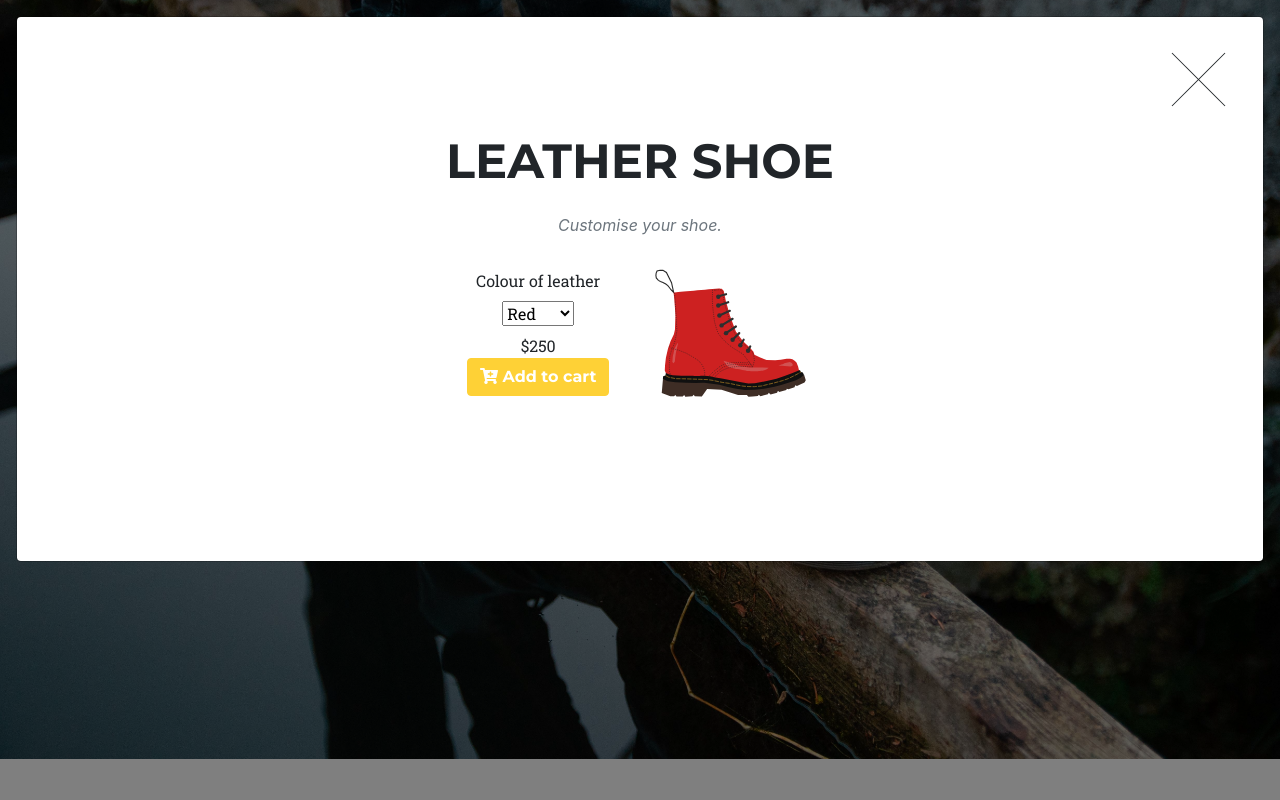
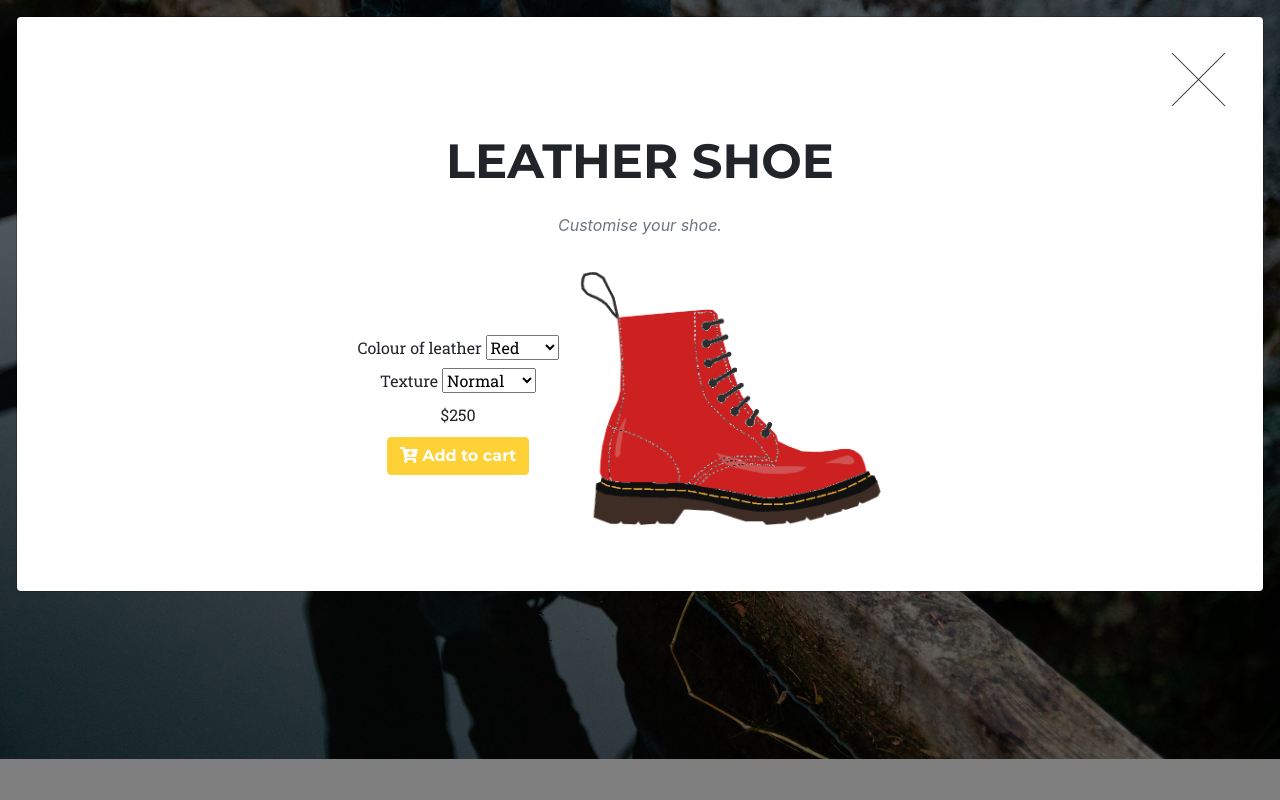
Before and after one commit to AdamXweb/DoctorShoe, a PHP site: page / in a window 1280 px wide, after a click that opens the changed part. Run offline with PHP 8.4, Linux system fonts and the light colour scheme; some web fonts are replaced.

Commit message:
feat: separated leather shoe into elements & applied textures. Minor fixes

```diff
--- a/css/shoestyle.css
+++ b/css/shoestyle.css
@@ -724,6 +724,11 @@ ul.social-buttons li a:active, ul.social-buttons li a:focus, ul.social-buttons l
   --sat:0%;
   --backg:rgba(49, 49, 49, var(--opac));
 }
+.brown{
+  --colour:0deg;
+  --sat:0%;
+  --backg:rgba(116, 77, 20, var(--opac));
+}
 .purple{
   --colour: -23deg;
   --sat:50%;
@@ -735,13 +740,84 @@ ul.social-buttons li a:active, ul.social-buttons li a:focus, ul.social-buttons l
   --backg:rgba(255, 255, 255 var(--opac));
 }
 .shoe {
-	position: relative;
-	width: 151px;
-	height: 128px;
+	position: absolute;
+	width: 302px;
+	height: 256px;
 	background: url('../img/leather.svg') center center no-repeat;
-	transform-origin: 0 95%;
+
+  transform: scale(2);
   filter: hue-rotate(var(--colour)) saturate(var(--sat));
 }
+
+.soles{
+  position: absolute;
+  width: 151px;
+	height: 128px;
+  background: url('../img/texture/leather_0000s_0007_sole.png');
+  background-size: 151px;
+  background-repeat: no-repeat;
+}
+.llaces{
+  position: absolute;
+  width: 151px;
+	height: 128px;
+  background: url('../img/texture/leather_0000s_0006_Laces.png');
+  background-size: 151px;
+  background-repeat: no-repeat;
+}
+.stiching{
+  position: absolute;
+  width: 151px;
+	height: 128px;
+  background: url('../img/texture/leather_0000s_0008_stiching.png');
+  background-size: 151px;
+  background-repeat: no-repeat;
+}
+.texture{
+  position: absolute;
+  width: 151px;
+	height: 128px;
+  background: var(--url);
+  background-size: 151px;
+  background-repeat: no-repeat;
+}
+.holey{
+  --url: url('../img/texture/leather_0000s_0004_holey.png')
+}
+.sofa{
+  --url: url('../img/texture/leather_0000s_0002_sofa.png')
+}
+.shiny{
+  --url: url('../img/texture/leather_0000s_0003_shiny.png')
+}
+.thich{
+  --url: url('../img/texture/leather_0000s_0001_thich.png')
+}
+.ugly{
+  --url: url('../img/texture/leather_0000s_0000_ugly.png')
+}
+.crocodile{
+  --url: url('../img/texture/leather_0000s_0005_crocodile.png')
+}
+.baseshoe{
+  --url: url('../img/texture/leather_0000s_0009_Base.png')
+}
+/* .shoe::before {
+  content: '';
+  background: url('../img/texture/grain.webp');
+  height: 100%;
+  width: 100%;
+  position: absolute;
+  top: 0;
+  left: 0;
+  opacity: 0;
+  transition: opacity .5s;
+}
+
+.shoe:hover::before {
+  opacity: .5; /* amount of opacity to blend the two images */
+} */
+
 
 /* Everyday SHoe*/
 
--- a/index.html
+++ b/index.html
@@ -60,7 +60,8 @@
         </ul>
         <div class="row">
           <div class="col">
-            <button type="button" class="btn btn-primary" data-toggle="modal" data-target="#cart">Cart (<span class="total-count"></span>)</button></div>
+            <button type="button" class="btn btn-primary" data-toggle="modal" data-target="#cart">Cart (<span
+                class="total-count"></span>)</button></div>
         </div>
       </div>
     </div>
@@ -423,27 +424,44 @@
               <div class="modal-body">
                 <div class="row">
                   <!-- Project Details Go Here -->
-                  <div class="col-12">
+                  <div class="col-12 mb-5">
                     <h2 class="text-uppercase">Leather Shoe</h2>
-                    <p class="item-intro text-muted">Customise your shoe.</p>
+                    <p class="item-intro text-muted mb-5">Customise your shoe.</p>
                   </div>
-                  <div class="row mx-auto mb-5">
                   <div class="col-6">
-                      <label>Colour of leather</label><select id="color" class="color mb-2">
-                        <option value="red" value="">Red</option>
+                    <label>Colour of leather</label>
+                    <select id="color" class="color mb-2">
+                      <option value="red">Red</option>
                       <option value="green">Green</option>
                       <option value="blue">Blue</option>
                       <option value="black">Black</option>
                       <option value="purple">Purple</option>
                       <option value="pink">Pink</option>
+                      <option value="brown">Brown</option>
                     </select>
                     </br>
-                      <span class="mb-2">$250</span>
-                      <a class="add-to-cart btn btn-primary" data-name="Leather shoe" data-price="250" data-toggle="modal" href="#"><i class="fas fa-cart-plus"></i>
+                    <label>Texture</label>
+                    <select id="selecttexture" class="color mb-2">
+                      <option value="baseshoe">Normal</option>
+                      <option value="crocodile">Crocodile</option>
+                      <option value="holey">Holes</option>
+                      <option value="sofa">Worn</option>
+                      <option value="shiny">Shony</option>
+                      <option value="thich">Thich</option>
+                      <option value="ugly">Ugly</option>
+                    </select>
+                    </br>
+                    <p class="mb-2">$250</p>
+                    <a class="add-to-cart btn btn-primary" data-name="Leather shoe" data-price="250" data-toggle="modal"
+                      href="#"><i class="fas fa-cart-plus"></i>
                       Add to cart </a>
                   </div>
-                    <div class="col-6">
-                      <div id="shoe" class="shoe"></div>
+                  <div class="col-6 mb-5">
+                    <div id="shoe" class="mb-5">
+                      <div id="texture" class="texture shoe baseshoe"></div>
+                      <div class="llaces shoe"></div>
+                      <div class="soles shoe"></div>
+                      <div class="stiching shoe"></div>
                     </div>
                   </div>
                 </div>
@@ -473,9 +491,9 @@
                     <h2 class="text-uppercase">Everyday Shoe</h2>
                     <p class="item-intro text-muted">Customise your shoe.</p>
                   </div>
-                      <div class="row mx-auto mb-5">
                     <div class="col-6">
-                          <label>Colour of upper </label><select id="selectupper" class="selectupper mb-2">
+                      <label>Colour of upper </label>
+                      <select id="selectupper" class="selectupper mb-2">
                         <option value="white">White</option>
                         <option value="red">Red</option>
                         <option value="green">Green</option>
@@ -483,9 +501,11 @@
                         <option value="black">Black</option>
                         <option value="purple">Purple</option>
                         <option value="pink">Pink</option>
+                        <option value="brown">Brown</option>
                       </select>
                       </br>
-                          <label>Colour of laces </label><select id="selectlace" class="selectlace mb-2">
+                      <label>Colour of laces </label>
+                      <select id="selectlace" class="selectlace mb-2">
                         <option value="white">White</option>
                         <option value="red">Red</option>
                         <option value="green">Green</option>
@@ -493,9 +513,11 @@
                         <option value="black">Black</option>
                         <option value="purple">Purple</option>
                         <option value="pink">Pink</option>
+                        <option value="brown">Brown</option>
                       </select>
                       </br>
-                          <label>Colour of sole </label><select id="selectsole" class="selectsole mb-2">
+                      <label>Colour of sole </label>
+                      <select id="selectsole" class="selectsole mb-2">
                         <option value="white">White</option>
                         <option value="red">Red</option>
                         <option value="green">Green</option>
@@ -503,9 +525,11 @@
                         <option value="black">Black</option>
                         <option value="purple">Purple</option>
                         <option value="pink">Pink</option>
+                        <option value="brown">Brown</option>
                       </select>
                       </br>
-                        <label>Colour of base </label><select id="selectbase" class="selectbase mb-2">
+                      <label>Colour of base </label>
+                      <select id="selectbase" class="selectbase mb-2">
                         <option style="background-color: White;" value="white">White</option>
                         <option style="background-color: red;" value="red">Red</option>
                         <option style="background-color: green;color: #FFFFFF;" value="green">Green</option>
@@ -513,6 +537,7 @@
                         <option style="background-color: Black;color: #FFFFFF;" value="black">Black</option>
                         <option style="background-color: Purple;color: #FFFFFF;" value="purple">Purple</option>
                         <option style="background-color: DeepPink;" value="pink">Pink</option>
+                        <option style="background-color: brown;color: #FFFFFF;" value="brown">Brown</option>
                       </select>
                       </br>
                       <select id="selecttest" class="selecttest mb-2">
@@ -540,8 +565,9 @@
                         <option value="#F5F5DC" style="background-color: Beige;">Beige</option>
                       </select>
                       </br>
-                          <span class="mb-2">$100</span>
-                          <a class="add-to-cart btn btn-primary" data-name="Everyday shoe" data-price="100" data-toggle="modal" href="#"><i class="fas fa-cart-plus"></i>
+                      <p class="mb-2">$100</p>
+                      <a class="add-to-cart btn btn-primary" data-name="Everyday shoe" data-price="100"
+                        data-toggle="modal" href="#"><i class="fas fa-cart-plus"></i>
                         Add to cart </a>
                     </div>
                     <div class="col-6">
@@ -562,7 +588,7 @@
                   </div>
                   <div class="col-12">
 
-                      </div>
+
                 </div>
               </div>
             </div>
@@ -760,7 +786,7 @@
   <!-- Custom scripts for this template -->
   <script src="js/agency.min.js"></script>
   <script src="js/shoe.js"></script>
-  <script src="js/cart.js"></script>
+  <!-- <script src="js/cart.js"></script> -->
 </body>
 
 </html>
--- a/js/shoe.js
+++ b/js/shoe.js
@@ -8,7 +8,7 @@ var soleVal;
 $("#selectsole").on("change",function(){
   var soval = $(this).find('option:selected').val();
   $(".sole").removeClass(`${soleVal}`).addClass(`${soval}`);
-  soleVal = val;
+  soleVal = soval;
 });
 var laceVal;
 $("#selectlace").on("change",function(){
@@ -35,3 +35,9 @@ $("#selecttest").on("change",function(){
   $(".base").removeClass(`${testVal}`).addClass(`${tval}`);
   testVal = tval;
 });
+var textVal = 'baseshoe';
+$("#selecttexture").on("change",function(){
+  var teval = $(this).find('option:selected').val();
+  $(".texture").removeClass(`${textVal}`).addClass(`${teval}`);
+  textVal = teval;
+});
```
Also changed, not shown: img/texture/leather.svg (added), img/texture/leather_0000s_0000_ugly.png (added), img/texture/leather_0000s_0001_thich.png (added), img/texture/leather_0000s_0002_sofa.png (added), img/texture/leather_0000s_0003_shiny.png (added), img/texture/leather_0000s_0004_holey.png (added), img/texture/leather_0000s_0005_crocodile.png (added), img/texture/leather_0000s_0006_Laces.png (added), img/texture/leather_0000s_0007_sole.png (added), img/texture/leather_0000s_0008_stiching.png (added), img/texture/leather_0000s_0009_Base.png (added). Lines whose indentation alone changed are shown as unchanged.
